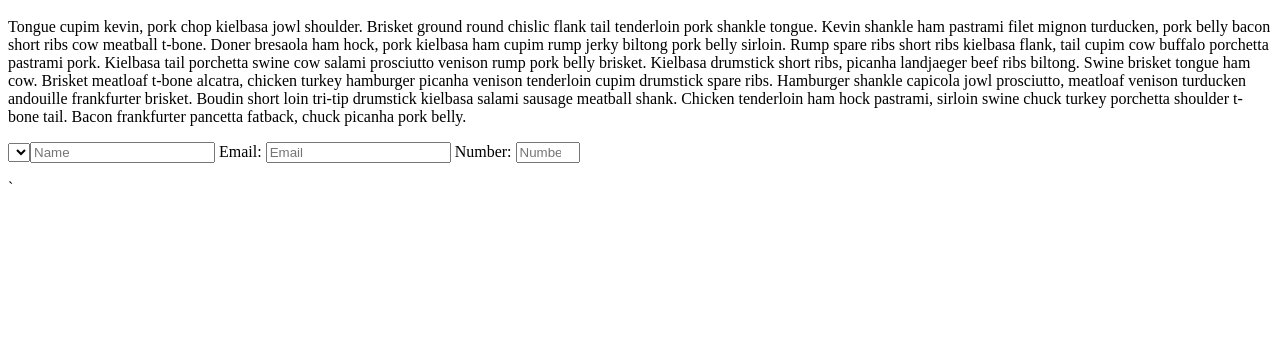
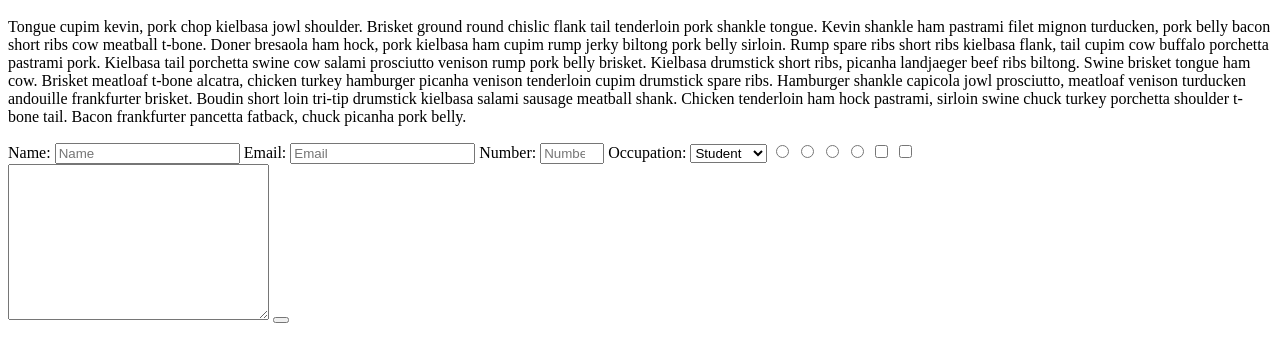
Before and after one commit to Jadashi97/freeCodecCamp-WebDesign, a plain HTML site: page Survey-Form-Project/index.html in a window 1280 px wide. Shown: the part 48-410 px from the top of the page. Drawn offline with Linux system fonts and the light colour scheme.

Commit message:
(feat): complete free code camp survey form

```diff
--- a/Survey-Form-Project/index.html
+++ b/Survey-Form-Project/index.html
@@ -17,13 +17,30 @@
 </p>
 
 <form id="survey-form">
-    <select name="" id="dropdown">
         <label for="name" id="name-label">Name:</label>
         <input type="text" id="name" placeholder="Name" required>
         <label for="email" id="email-label">Email:</label>
         <input type="email" id="email" placeholder="Email" required>
 
         <label for="number" id="number-label">Number:</label>
-        <input type="number" id="number" placeholder="Number" min="0" max="100" required>
-    </select>
-</form>`
+        <input type="number" id="number" placeholder="Number" min="10" max="100" required>
+        <label for="dropdown">Occupation:</label>
+        <select name="" id="dropdown">
+            <option value="">Student</option>
+            <option value="">Full Time</option>
+        </select>
+        <input type="radio"  value="male" name="male1" id="">
+        <input type="radio"  value="male" name="male1" id="">
+
+        <input type="radio"  value="female" name="female1" id="">
+        <input type="radio"  value="female" name="female1" id="">
+
+        <input type="checkbox" name="" id="" value="Done">
+        <input type="checkbox" name="" id="" value="Doing">
+
+        <br>
+        <textarea name="" id="" cols="30" rows="10"></textarea>
+
+        <button type="submit" id="submit"></button>
+
+</form>
```
